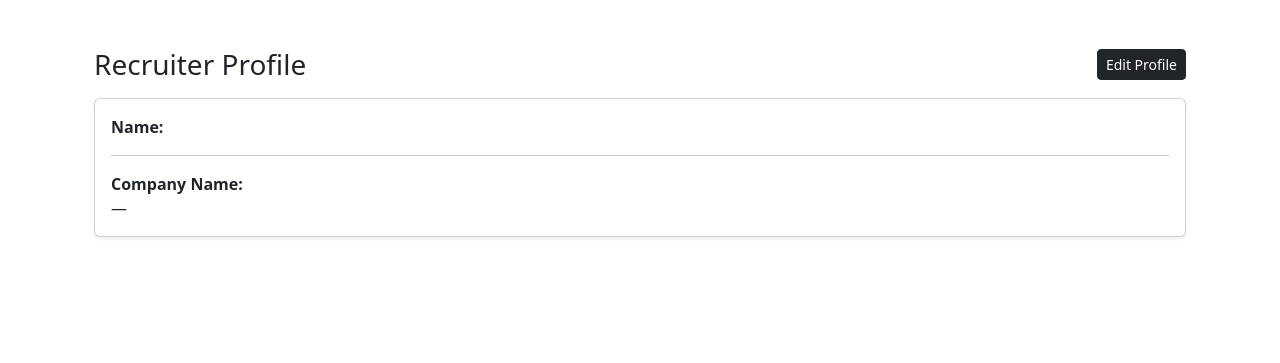
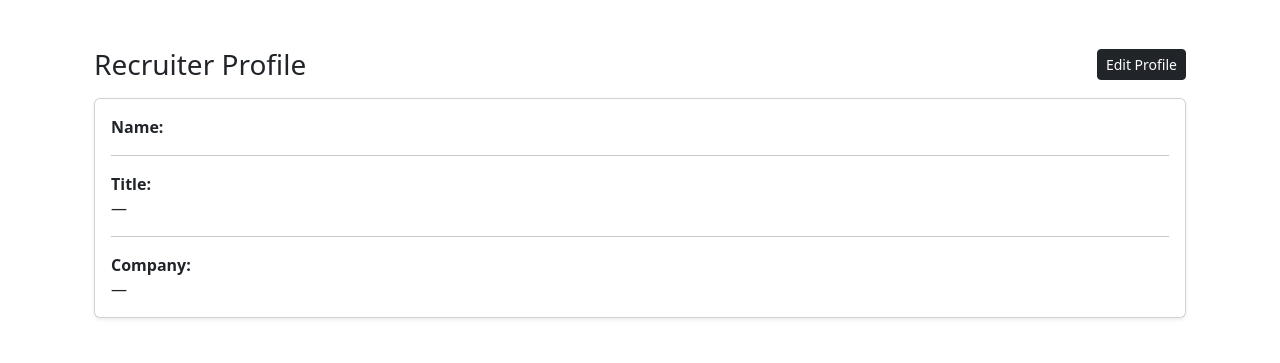
Before and after one commit to nahua3730/JobFinder, a Django app: template templates/users/recruiter_profile.html in a window 1280 px wide. Shown: the part 72-435 px from the top of the page. Run offline with Django 5.2, Linux system fonts and the light colour scheme; the template is opened without the code that fills it, so the values that code supplies are empty; some libraries are stand-ins or nearby versions.

Commit message:
Add recruiter title field and show it on recruiter profile

```diff
--- a/templates/users/recruiter_profile.html
+++ b/templates/users/recruiter_profile.html
@@ -14,21 +14,22 @@
 
   <div class="card shadow-sm">
     <div class="card-body">
+      <p class="mb-2">
+        <b>Name:</b><br>
+        {{ request.user.get_full_name|default:request.user.username }}
+      </p>
+      <hr>
 
       <p class="mb-2">
-        <b>Name:</b><br>
-        {{ request.user.first_name }} {{ request.user.last_name|default:"" }}
+        <b>Title:</b><br>
+        {{ profile.title|default:"—" }}
       </p>
-
       <hr>
 
       <p class="mb-0">
-        <b>Company Name:</b><br>
+        <b>Company:</b><br>
         {{ profile.company_name|default:"—" }}
       </p>
-
     </div>
   </div>
-
-</div>
 {% endblock %}
--- a/users/forms.py
+++ b/users/forms.py
@@ -66,7 +66,7 @@ class RecruiterUserForm(forms.ModelForm):
 class RecruiterProfileForm(forms.ModelForm):
     class Meta:
         model = RecruiterProfile
-        fields = ["company_name"]
+        fields = ["company_name", "title"]
     def __init__(self, *args, **kwargs):
         super().__init__(*args, **kwargs)
         for field in self.fields.values():
```
Also changed, not shown: users/models.py (+6 -2 lines), users/migrations/0004_recruiterprofile_title.py (added).
